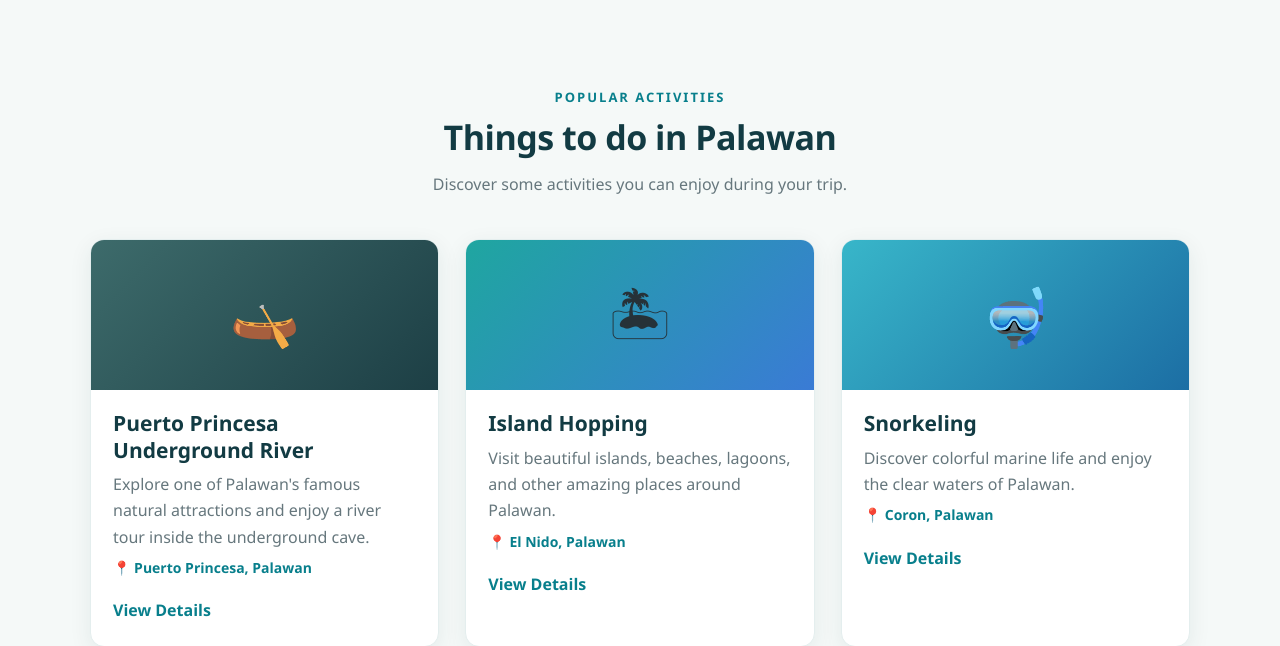
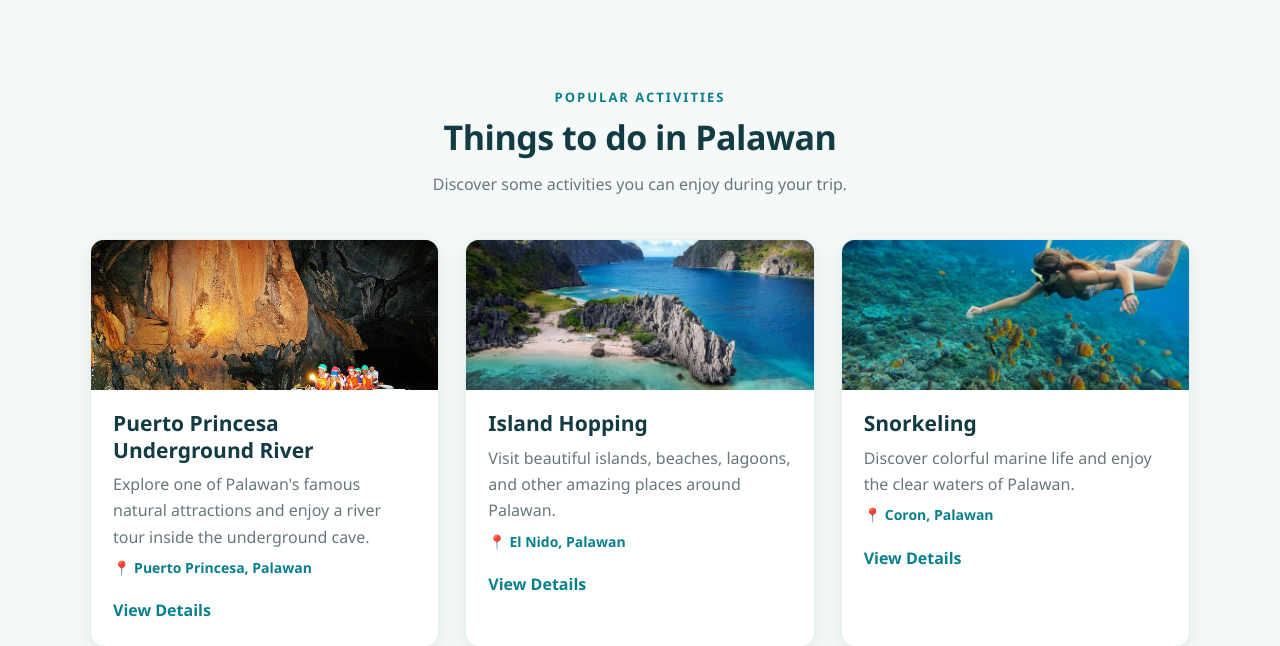
Before and after one commit to Collab-cyber/202580294, a PHP site: page / in a window 1280 px wide. Shown: the part 4002-4648 px from the top of the page. Run offline with PHP 8.4, Linux system fonts and the light colour scheme; data comes from the database, SQL or seed files in the repository; tables that the repository leaves empty hold one stand-in row (values such as "Sample post").

Commit message:
Add photos for popular activities

```diff
--- a/css/style.css
+++ b/css/style.css
@@ -722,6 +722,22 @@ img {
 .act-island  { background: linear-gradient(135deg, #1fa6a0, #3a7bd5); }
 .act-snorkel { background: linear-gradient(135deg, #38b6c9, #1c6ea4); }
 
+/* Activity photo fills the top of the card (the gradient shows while it loads) */
+.activity-image {
+    position: relative;
+    overflow: hidden;
+    flex-shrink: 0;
+}
+
+.activity-image img {
+    position: absolute;
+    inset: 0;
+    width: 100%;
+    height: 100%;
+    object-fit: cover;
+    display: block;
+}
+
 .activity-content {
     padding: 0 0 22px;
 }
--- a/index.php
+++ b/index.php
@@ -146,7 +146,9 @@ include 'includes/header.php';
 
                 <article class="activity-card">
 
-                    <div class="activity-image act-cave" aria-hidden="true">&#128758;</div>
+                    <div class="activity-image act-cave">
+                        <img src="images/underground-river.jpg" alt="Boat tour inside the Puerto Princesa Underground River">
+                    </div>
 
                     <div class="activity-content">
 
@@ -168,7 +170,9 @@ include 'includes/header.php';
 
                 <article class="activity-card">
 
-                    <div class="activity-image act-island" aria-hidden="true">&#127965;</div>
+                    <div class="activity-image act-island">
+                        <img src="images/island-hopping.jpg" alt="Island hopping boats in Palawan">
+                    </div>
 
                     <div class="activity-content">
 
@@ -192,7 +196,9 @@ include 'includes/header.php';
 
                 <article class="activity-card">
 
-                    <div class="activity-image act-snorkel" aria-hidden="true">&#129343;</div>
+                    <div class="activity-image act-snorkel">
+                        <img src="images/snorkeling.jpg" alt="Snorkeling in the clear waters of Palawan">
+                    </div>
 
                     <div class="activity-content">
 
```
Also changed, not shown: images/island-hopping.jpg (added), images/snorkeling.jpg (added), images/underground-river.jpg (added).
